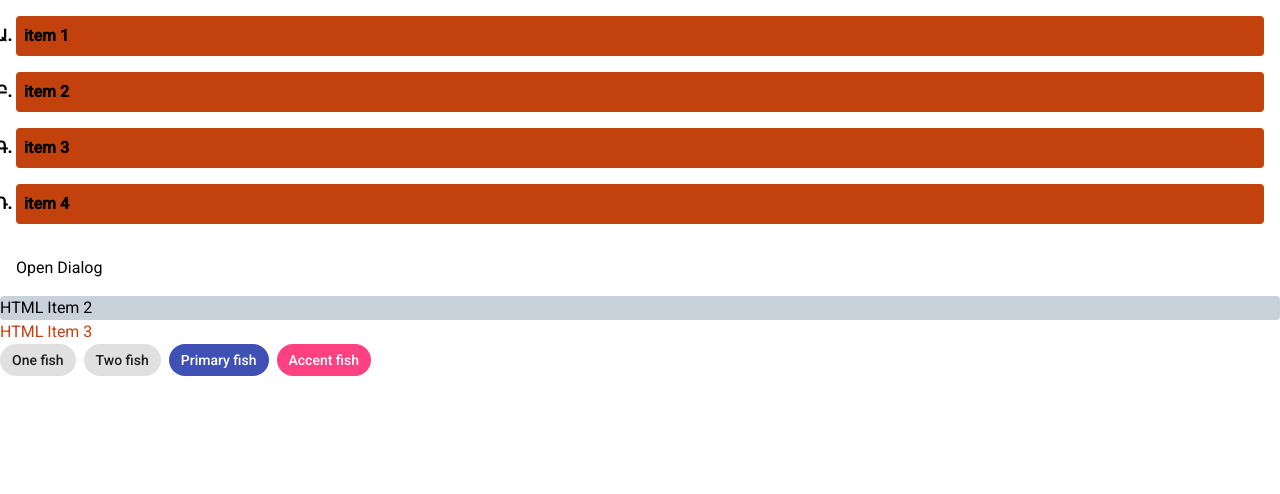
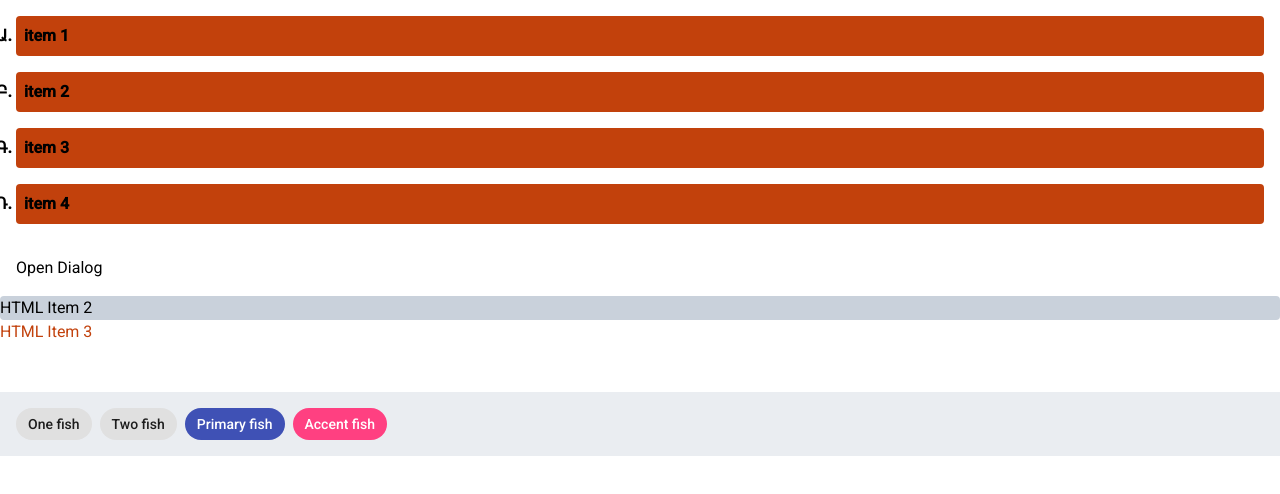
Before and after one commit to cillies-finatix/angular-workshop, an Angular app: page / in a window 1280 px wide. Shown: the top 494 px of the page. Built offline with nearby package versions, Linux system fonts and the light colour scheme.

Commit message:
Combine angular material and tailwindcss

```diff
--- a/src/app/app.component.html
+++ b/src/app/app.component.html
@@ -8,7 +8,7 @@
   <li class="text-orange-700">HTML Item 3</li>
 </ul>
 
-<mat-chip-list aria-label="Fish selection">
+<mat-chip-list aria-label="Fish selection" class="block my-12 p-4 bg-slate-400/20">
   <mat-chip>One fish</mat-chip>
   <mat-chip>Two fish</mat-chip>
   <mat-chip color="primary" selected>Primary fish</mat-chip>
```
